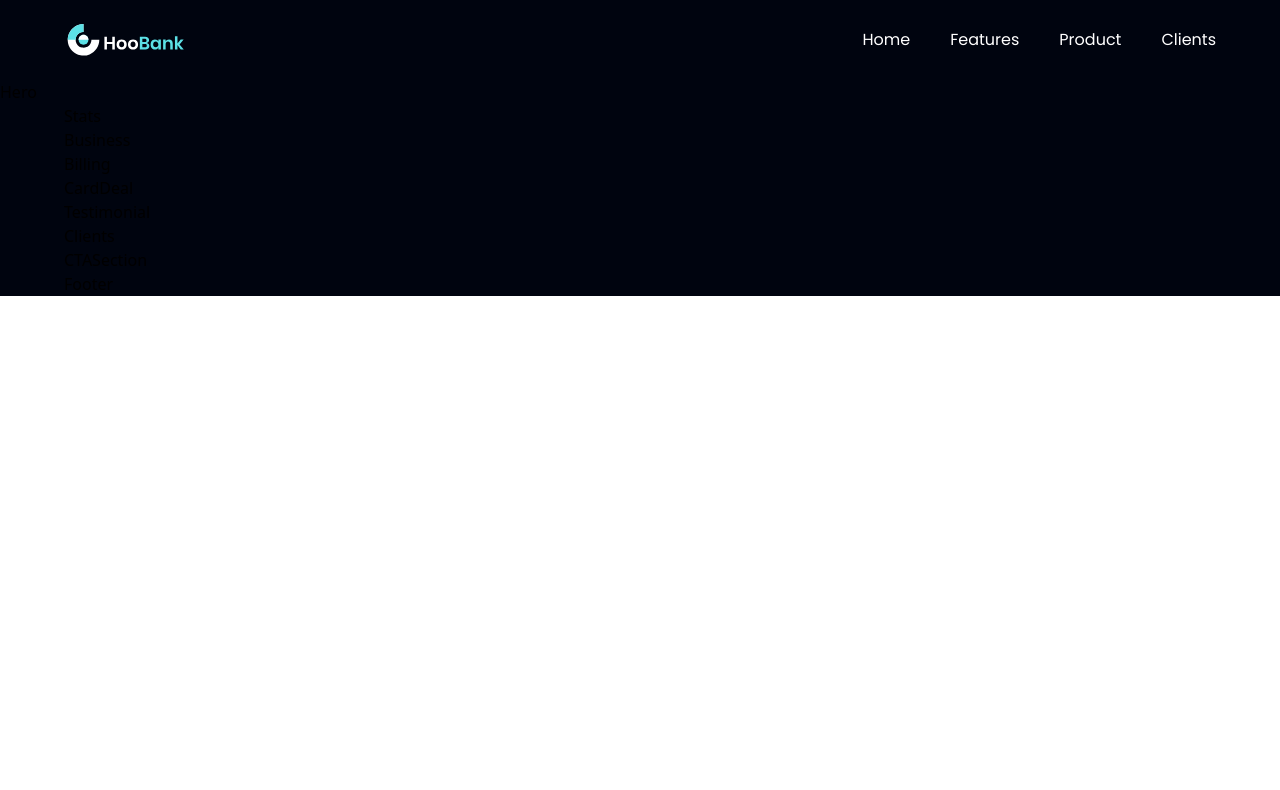
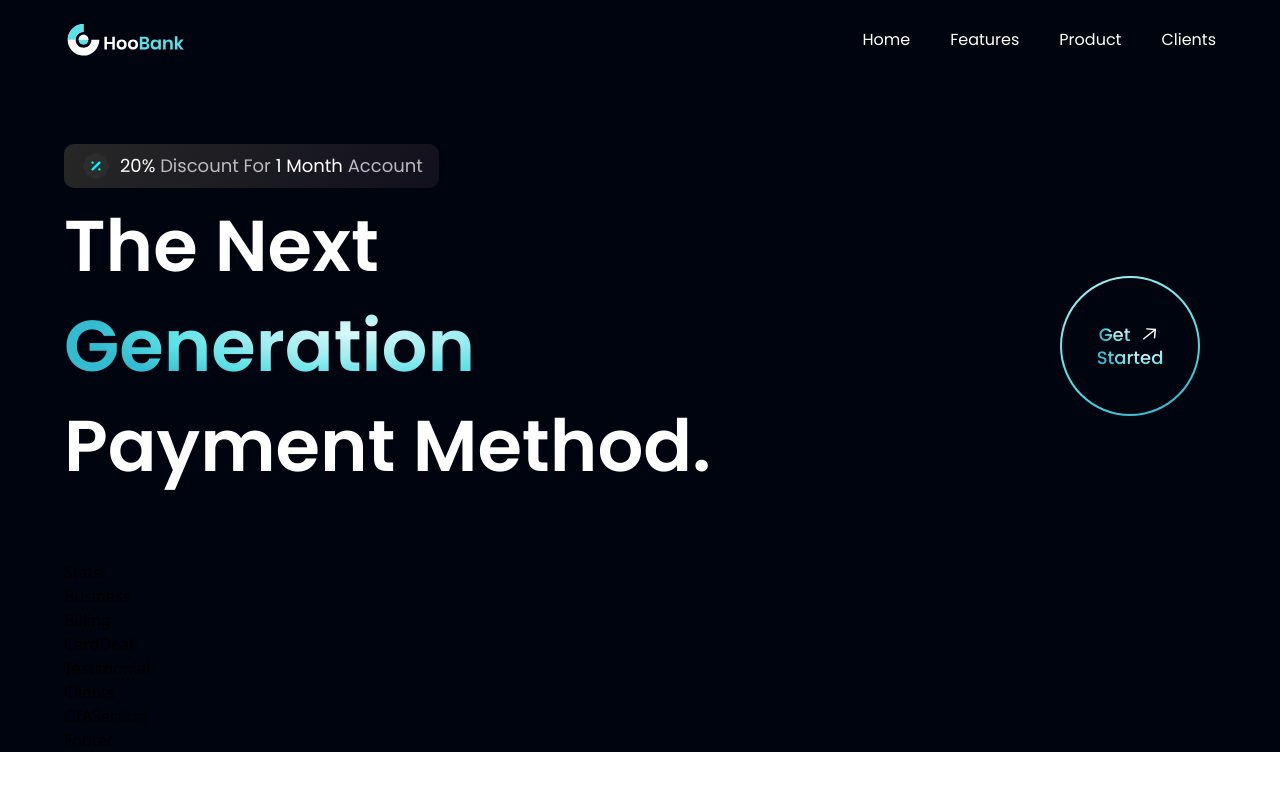
Before and after one commit to jmjusmin/react-modernBankApp, a React (Create React App) app: page / in a window 1280 px wide. Shown: the top 790 px of the page. Built offline with nearby package versions, Linux system fonts and the light colour scheme.

Commit message:
Implement GetStarted element

```diff
--- a/src/components/GetStarted.jsx
+++ b/src/components/GetStarted.jsx
@@ -1,7 +1,31 @@
 import React from "react";
+import styles from "../styles";
+import { arrowUp } from "../assets";
 
 function GetStarted() {
-  return <div>GetStarted</div>;
+  return (
+    <div
+      className={`${styles.flexCenter} w-[140px] h-[140px] rounded-full bg-blue-gradient p-[2px] cursor-pointer`}
+    >
+      <div
+        className={`${styles.flexCenter} flex-col bg-primary w-[100%] h-[100%] rounded-full`}
+      >
+        <div className={`${styles.flexStart} flex-row`}>
+          <p className="font-poppins font-medium text-[18px] leading-[23px] mr-2">
+            <span className="text-gradient">Get </span>
+          </p>
+          <img
+            src={arrowUp}
+            alt="arrow"
+            className="w-[23px] h-[23px] object-contain"
+          />
+        </div>
+        <p className="font-poppins font-medium text-[18px] leading-[23px]">
+          <span className="text-gradient">Started</span>
+        </p>
+      </div>
+    </div>
+  );
 }
 
 export default GetStarted;
--- a/src/components/Hero.jsx
+++ b/src/components/Hero.jsx
@@ -1,7 +1,38 @@
 import React from "react";
+import styles from "../styles";
+import { discount, robot } from "../assets";
+import GetStarted from "./GetStarted";
 
 function Hero() {
-  return <div>Hero</div>;
+  return (
+    <section
+      id="home"
+      className={`flex md:flex-row flex-col ${styles.paddingY}`}
+    >
+      <div
+        className={`flex-1 ${styles.flexStart} flex-col xl:px-0 sm:px-16 px-6`}
+      >
+        <div className="flex flex-row items-center py-[6px] px-4 bg-discount-gradient rounded-[10px] mb-2">
+          <img src={discount} alt="discount" className="w-[32px] h-[32px]" />
+          <p className={`${styles.paragraph} ml-2`}>
+            <span className="text-white">20%</span> Discount For{" "}
+            <span className="text-white">1 Month</span> Account
+          </p>
+        </div>
+        <div className="flex flex-row justify-between items-center w-full">
+          <h1 className="flex-1 font-poppins font-semibold ss:text-[72px] text-[52px] text-white ss:leading-[100px] leading-[75px]">
+            The Next
+            <br className="sm:block hidden" />{" "}
+            <span className="text-gradient">Generation</span>
+            <br className="sm:block hidden" /> Payment Method.
+          </h1>
+          <div className="ss:flex hidden md:mr-4 mr-0">
+            <GetStarted />
+          </div>
+        </div>
+      </div>
+    </section>
+  );
 }
 
 export default Hero;
```
